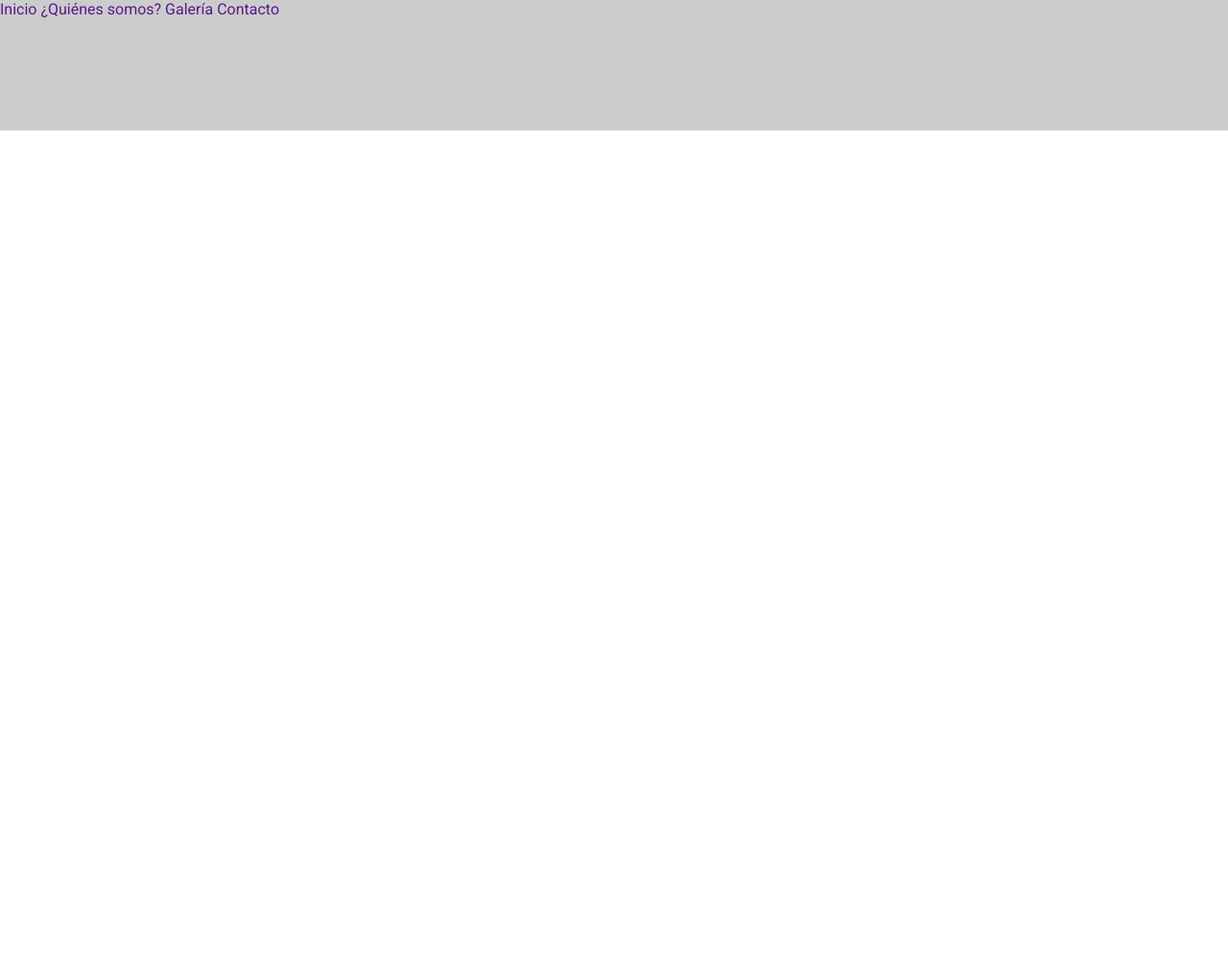
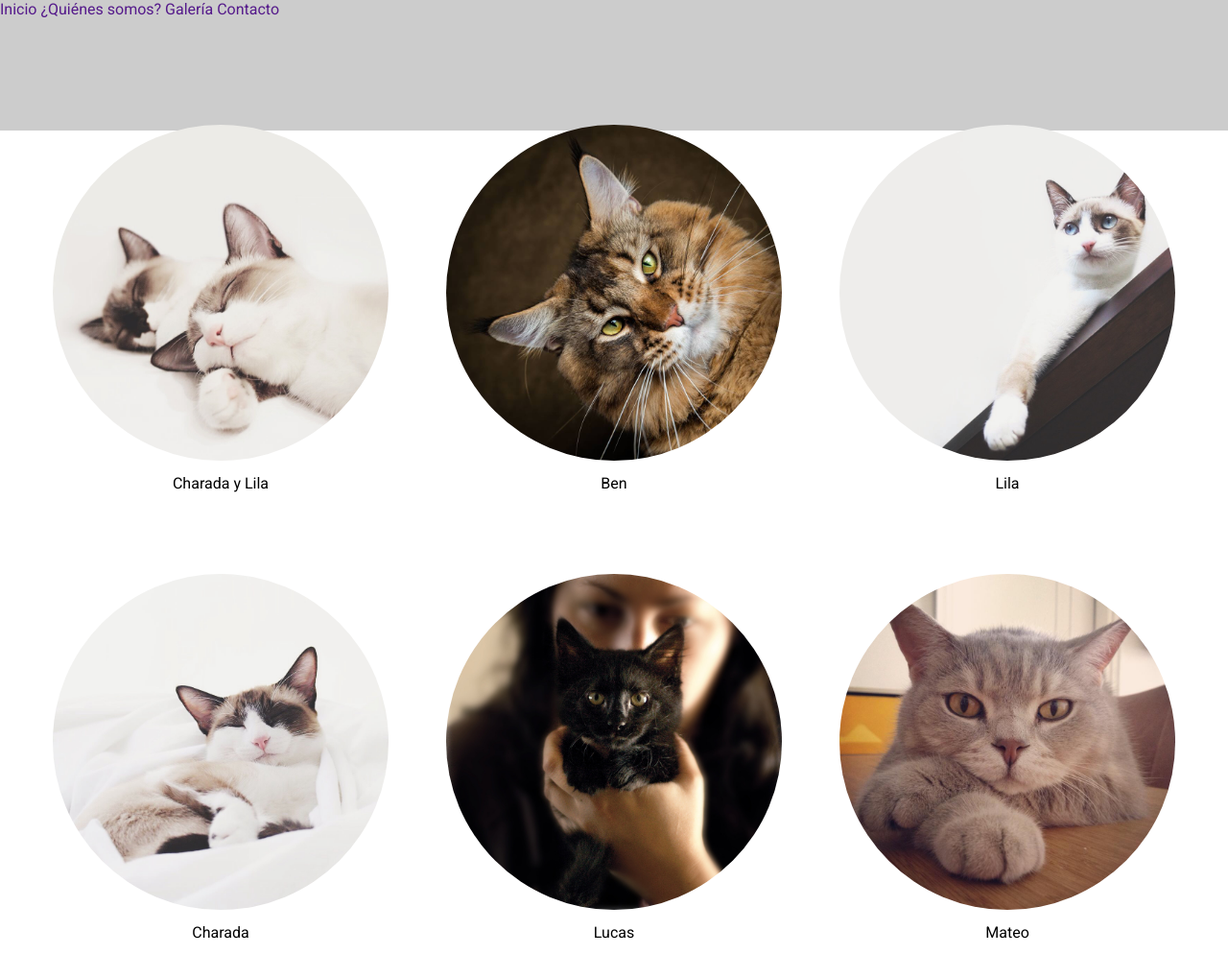
Before and after one commit to mishrole/Proyecto-Gatitos-Kennedy, a plain HTML site: page index.html in a window 1280 px wide. Shown: the top 1019 px of the page at 96% size. Before the commit the page ends 800 px from the top, so only its background shows below. Drawn offline with Linux system fonts and the light colour scheme.

Commit message:
Gallery finalizada

```diff
--- a/assets/css/main.css
+++ b/assets/css/main.css
@@ -23,3 +23,64 @@ ul.menu>li{
 a{
 	text-decoration: none;
 }
+
+
+/* -- Gallery --*/
+
+#container-gallery{
+	text-align: center;
+	width: 100%;
+	position: relative;
+	top: 100px;
+}
+
+#gallery{
+	display: inline-block;
+}
+
+.cats{
+	display: inline-block;
+	margin: 0;
+	left: 0;
+	width: 350px;
+	height: auto;
+	padding: 10px;
+}
+
+#gallery div{
+	position: relative;
+	display: inline-block;
+	width: auto;
+	height: auto;
+	justify-content: center;
+	margin: 20px;
+}
+
+img{
+	border-radius: 50%;
+}
+
+img:hover{
+	opacity: 0.3;
+	transform: scale(1.1);
+	cursor: pointer;
+	transition: 2s;
+}
+
+.adopt-me{
+	padding: 5px;
+	width: 250px;
+	position: relative;
+	bottom: 225px;
+	z-index: -1;
+	font-size: 30px;
+}
+
+.adopt-me:hover, .adopt-me:link, .adopt-me:visited{
+	cursor: pointer;
+	color: black;
+}
+
+.adopt-me:hover{
+	z-index: 1;
+}
--- /dev/null
+++ b/assets/js/adopta.js
@@ -0,0 +1,48 @@
+var text = ["Charada y Lila", "Ben", "Lila", "Charada", "Lucas", "Mateo", "Rayo", "Mimi", "Thor"];
+
+function imageGallery(param){
+	return "assets/img/gallery/"+(param+1)+".jpg";
+}
+
+function insert(element){
+	var div = document.createElement("div");
+	var figure = document.createElement("figure");
+		figure.setAttribute("class", "figure-gallery");
+
+	var img = document.createElement("img");
+	var indice = text.indexOf(element);
+		img.setAttribute("src", imageGallery(indice));
+		img.setAttribute("alt", element);
+		img.setAttribute("class", "cats");
+
+
+	var a = document.createElement("a");
+		a.setAttribute("class", "adopt-me");
+		a.setAttribute("href", "adoptme.html")
+		a.innerText = "Adóptame";
+
+	var textImg = document.createElement("figcaption");
+	var span = document.createElement("span");
+		span.innerText = text[indice]
+
+		textImg.appendChild(span);
+		figure.appendChild(img);
+		figure.appendChild(textImg);
+		div.appendChild(figure);
+		figure.appendChild(a);
+
+	img.addEventListener("click", function(){
+		location.href = "adoptme.html"
+	})
+
+	return div;
+
+}
+
+window.addEventListener("load", function(e){
+
+	var gallery = text.forEach(function(e){
+		document.getElementById("gallery").appendChild(insert(e));
+	});
+
+});
--- a/index.html
+++ b/index.html
@@ -29,7 +29,16 @@
 
 	</header>
 
+	<section id="container-gallery">
+
+		<div id="gallery">
+
+		</div>
+
+	</section>
+
 	<script type="text/javascript" src="assets/js/main.js"></script>
+	<script type="text/javascript" src="assets/js/adopta.js"></script>
 
 </body>
 </html>
```
Also changed, not shown: adoptme.html (added, +10 -0 lines), assets/img/gallery/1.jpg (added), assets/img/gallery/2.jpg (added), assets/img/gallery/3.jpg (added), assets/img/gallery/4.jpg (added), assets/img/gallery/5.jpg (added), assets/img/gallery/6.jpg (added), assets/img/gallery/7.jpg (added), assets/img/gallery/8.jpg (added), assets/img/gallery/9.jpg (added), assets/img/logo.png (deleted).
